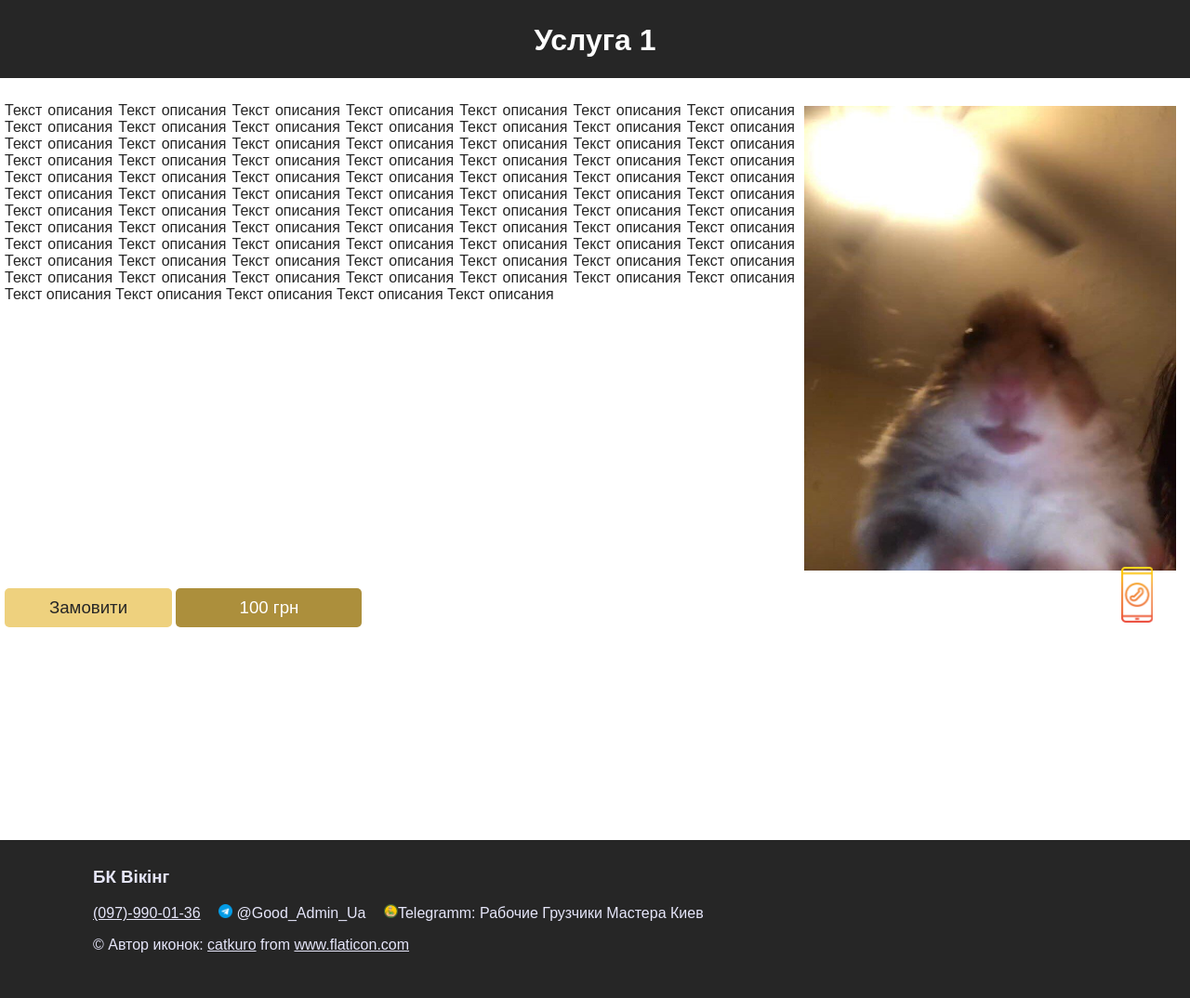
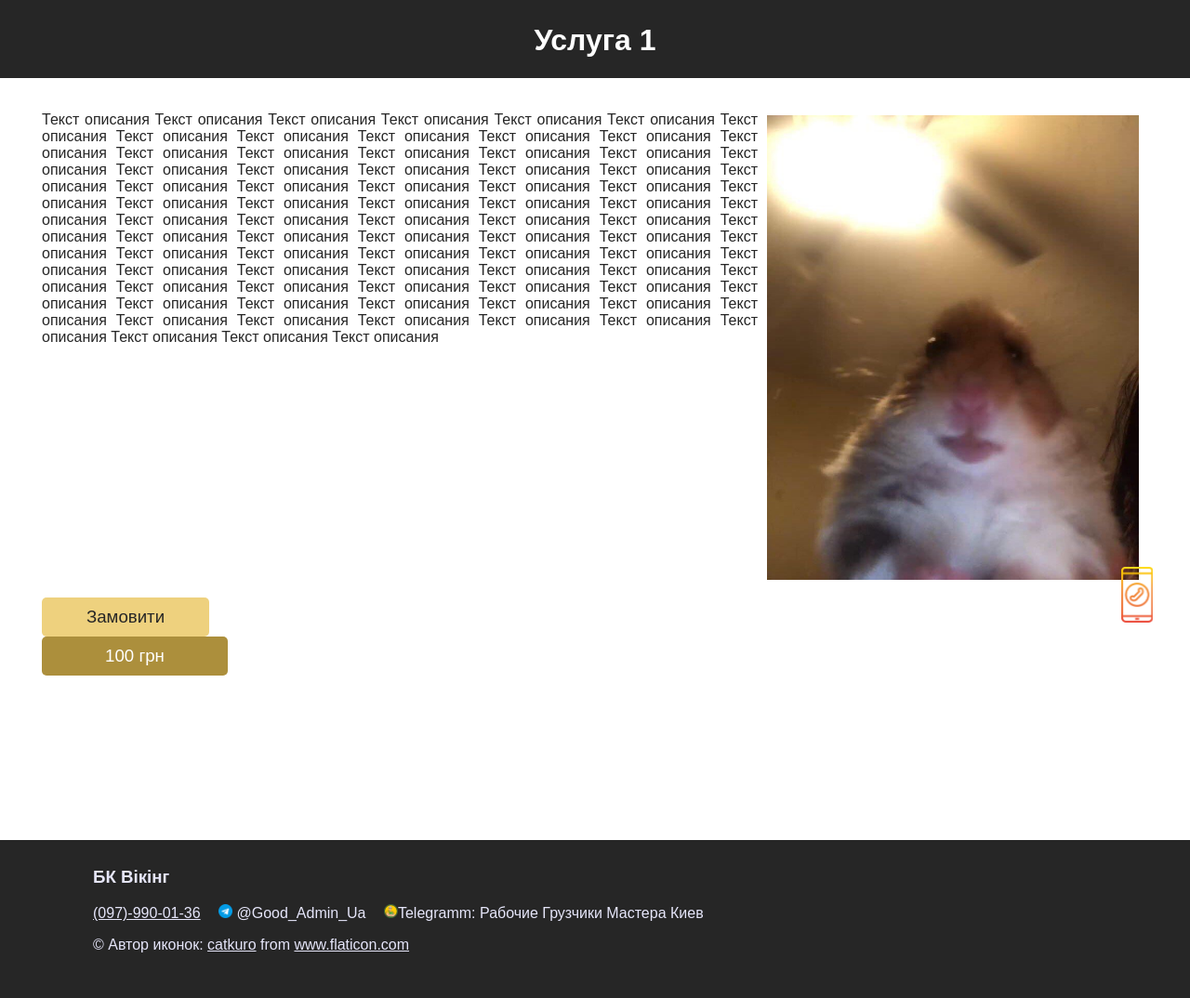
Before and after one commit to argusus/viking, a Django app: a page that uses main/templates/main/base.html in a window 1280 px wide. Shown: the part 100-1174 px from the top of the page at 93% size. Run offline with Django 3.2, Linux system fonts and the light colour scheme; data comes from the database, SQL or seed files in the repository.

Commit message:
adaptation details

```diff
--- a/main/templates/main/base.html
+++ b/main/templates/main/base.html
@@ -29,16 +29,12 @@
         });
 
         $('.MobileFoot nav, .close').hide(0, function () {
-            console.log('click hide 1');
             $('.burger').click(function () {
-                console.log('click show 2');
                 $('.MobileFoot nav, .close').show(300, function (){
                     $('.burger').hide(300);
-                    console.log('click show 3');
                     $('.close').click(function () {
-                        console.log('click hide 4');
                         $('.burger').show(300);
-                        $('.MobileFoot nav, .close').hide(300)
+                        $('.MobileFoot nav, .close').hide(300);
                     });
                 });
             });
@@ -100,7 +96,7 @@
 <div class="center">
     {% block content %}{% endblock %}
 </div>
-<div style="background-color: white; width: 100%">
+<div style="background-color: white; width: 100%; min-width: 284px">
     <div class="cont">
         {% block contentFullWidth %}{% endblock %}
     </div>
@@ -111,7 +107,7 @@
 <!-- --------------- Pop up ------------------ -->
 <div class="popup">
     <a href="tel:+380979900136">
-        <div style="top: -1000px; display: inline-block">
+        <div style="top: -1000px; //display: inline-block">
             <img style="border-radius: 50%;" src="{% static 'main/img/photo_2021-04-16_10-53-18.jpg' %}" width="40px" height="40px" alt="handyman">
         </div>
 
--- a/main/templates/main/detail.html
+++ b/main/templates/main/detail.html
@@ -11,13 +11,18 @@
     <h1>{{ detail.service }}</h1>
 {% endblock %}
 {% block contentFullWidth %}
-<div style="display: inline-block;">
-    {% if detail.description %}
-        {% if detail.image %}<div class="imgDetail"><img src="{{ detail.image.url }}" alt="image" width="400px"></div>{% endif %}
-        <p>{{ detail.description }}</p>
-    {% else %}<h2>Ціна даної послуги:</h2>
-    {% endif %}
-</div>
+<div class="ContentDetail">
+    <div style="display: inline-block">
+        {% if detail.description %}
+            {% if detail.image %}<div class="imgDetail"><img src="{{ detail.image.url }}" alt="image"></div>{% endif %}
+
+            <p>{{ detail.description }}</p>
+
+        {% else %}<h2>Ціна даної послуги:</h2>
+        {% endif %}
+    </div>
+
     <a style="text-decoration: none" href="{% url 'order' %}"><div class="priceDetail button" style="color: #262626">{% translate 'Замовити' %}</div></a>
     <div class="priceDetail">{{ detail.price }} {{ detail.si }}</div>
+</div>
 {% endblock %}
--- a/main/templates/main/index.html
+++ b/main/templates/main/index.html
@@ -29,7 +29,7 @@
 
 
 {% block content %}
-<div style="">
+<div>
     <h1 align="center">{% translate 'Будівельна компанія Вікінг' %}</h1>
     <div style="margin-bottom: 50px">
 
@@ -51,7 +51,7 @@
         {% endif %}
         </div>
 
-        <img src="{% static 'main/img/pngegg.png' %}" alt="handyman1img" width="45%">
+        <div class="InTitleImg"><img src="{% static 'main/img/pngegg.png' %}" alt="handyman1img" width="45%"></div>
     </div>
     <div style="height: 150px; ">
         <div class="advert">
--- a/static/main/style/style.css
+++ b/static/main/style/style.css
@@ -238,10 +247,10 @@ header{
 
 .cont{
 	min-height: 100vh;
+	width: 1200px;
 	background-color: white;
 	color: #262626;
-	margin-left: auto;
-	margin-right: auto;
+	margin: 0 auto;
 	padding: 10px 5px;
 	text-align: justify;
 
@@ -253,15 +262,18 @@ header{
 
 .imgDetail{
 	float: right;
+	margin: 20px 10px 10px;
+}
+
+.imgDetail img{
 	width: 400px;
-	margin: 20px 10px 10px;
 }
 
 .priceDetail{
 	background-color: #ac8f3c;
 	padding: 10px 30px;
 	//position: absolute;
-	display: inline-block;
+	//display: inline-block;
 	width: 140px;
 	text-align: center;
 	border-radius: 5px;
@@ -269,6 +281,14 @@ header{
 	font-size: 14pt;
 }
 
+.ContentDetail{
+	max-width: 1195px;
+	margin: 0 auto;
+	padding: 10px 5px;
+	background-color: white;
+	color: #262626;
+	text-align: justify;
+}
 /*/////////////Form////////////////*/
 
 
--- a/viking/settings.py
+++ b/viking/settings.py
@@ -30,7 +30,7 @@ ALLOWED_HOSTS = [
     '192.168.1.232',
     '127.0.0.1',
     '192.168.42.106',
-    '217.27.145.42',
+    '192.168.50.143',
     'argus.pythonanywhere.com'
 ]
 
```
Also changed, not shown: other parts of static/main/style/style.css (+30 -2 lines).
